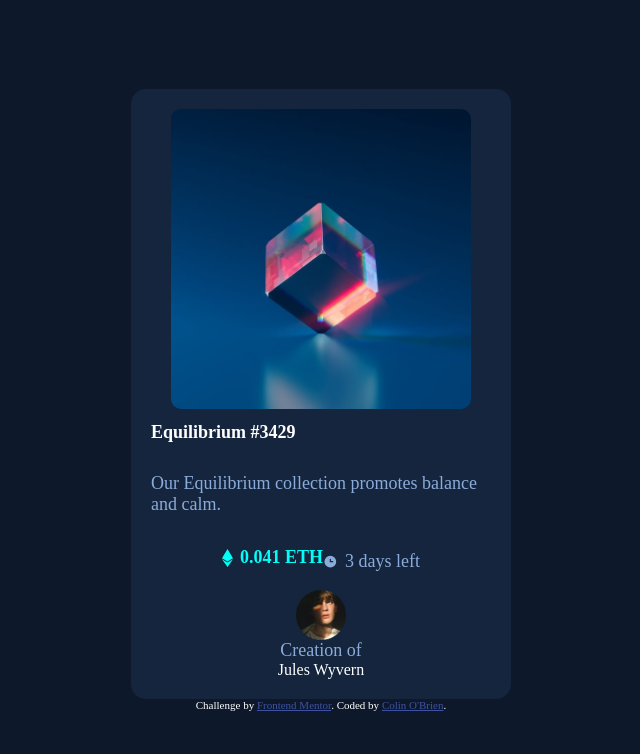
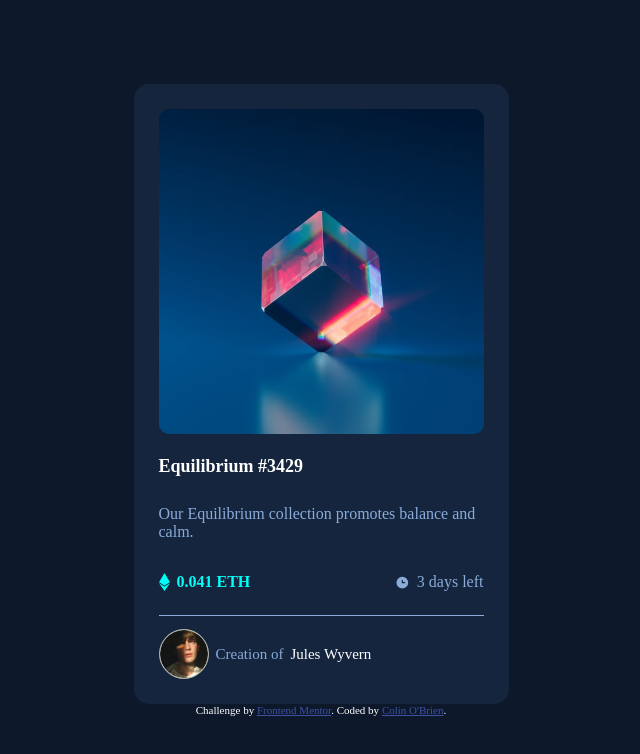
Before and after one commit to Colin-OBrien/NFT-Preview-Card, a plain HTML site: page index.html in a window 1280 px wide. Shown: the whole page, without its empty margins (319-959 px from the left). Drawn offline with Linux system fonts and the light colour scheme.

Commit message:
completed project

```diff
--- a/css-styles/styles.css
+++ b/css-styles/styles.css
@@ -3,6 +3,8 @@
 html, body {
     margin: 0;
     height: 100%;
+    max-width: 1440px;
+    min-width: 375px;
 }
 
 /*Containers*/
@@ -12,16 +14,16 @@ body {
     align-items: center;
     justify-content: center;
     background-color:hsl(217, 54%, 11%);
+    padding: 0 25px 0 25px;;
 }
 
 .box {
    display: flex;
    flex-direction: column;
-   align-items: center;
    background-color: hsl(216, 50%, 16%);
-   padding: 20px;
+   padding: 25px;
    border-radius: 15px;
-   max-width: 340px;
+   max-width: 325px;
 }
 
 .img-container {
@@ -30,19 +32,15 @@ body {
 
 .eth-time .eth {
     display: flex;
-    justify-content: center;
     align-items: flex-start;
-    align-self: flex-start;
     gap: 7px;
     flex-grow: 1;
 }
 
 .eth-time .time {
-    display: flex;
-    justify-content: center;
-    align-items: flex-end;
-    align-self: flex-end;
+    display: flex;;
     gap: 7px;
+    flex-shrink: 0;
 }
 
 .eth-time {
@@ -51,9 +49,19 @@ body {
     align-items: center;
 }
 
+.creation-credit {
+    display: flex;
+    flex-flow: row nowrap;
+    justify-content: flex-start;
+    align-items: center;
+    margin-top: 5px;
+    gap: 7px;
+}
+
 /*Header Styles*/
 h1 {
     font-weight: 600;
+    padding-top: 10px;
 }
 
 h2 {
@@ -75,9 +83,20 @@ h1 {
     color: hsl(0, 0%, 100%);
 }
 
+#card_name {
+    font-family: 'Outfit';
+    font-size: 18px;
+}
+
+#creator-name {
+    font-family: 'Outfit';
+    font-size: 15px;
+    font-weight: 300;
+}
+
 #text {
     font-family: 'Outfit';
-    font-size: 18px;
+    font-size: 16px;
 }
 
 .attribution {
@@ -93,7 +112,8 @@ h1 {
 
 /*Image Styles*/
 .main-img {
-    max-width: 300px;
+    width: 325px;
+    height: auto;
     border-radius: 10px;
 }
 
@@ -103,6 +123,11 @@ h1 {
 
 .avatar {
     max-width: 50px;
+    display: block;
+    border-radius: 200px;
+    box-sizing: border-box;
+    background-color: #DDD;
+    border: 1px solid #aeb1a6;
 }
 
 .eth .icon {
@@ -112,3 +137,11 @@ h1 {
 .time .icon {
     align-self: center;
 }
+
+hr {
+    width: 100%;
+    height: 0px;
+    border: none;
+    border-top: 1px solid hsl(215, 51%, 70%);
+
+}
--- a/index.html
+++ b/index.html
@@ -16,7 +16,7 @@
     <div class='img-container'>
       <img class='main-img' src='./images/image-equilibrium.jpg'>
     </div>
-    <h1 id = text class='white-text'>Equilibrium #3429</h1>
+    <h1 id = card_name class='white-text'>Equilibrium #3429</h1>
 
     <p id = text class='light-text'>Our Equilibrium collection promotes balance and calm.</p>
 
@@ -33,10 +33,11 @@
         <p id = text class='light-text'>3 days left</p>
       </div>
     </div>
-
-    <img class='avatar' src='./images/image-avatar.png'>
-
-    <div id = text  class='light-text'>Creation of</div> <div class='white-text'>Jules Wyvern</div>
+    <hr>
+    <div class='creation-credit'>
+      <img class='avatar' src='./images/image-avatar.png'>
+      <div id = 'creator-name'  class='light-text'>Creation of</div> <div id = 'creator-name' class='white-text'>Jules Wyvern</div>
+    </div>
   </div>
   <div class="attribution">
     Challenge by <a href="https://www.frontendmentor.io?ref=challenge" target="_blank">Frontend Mentor</a>.
```
